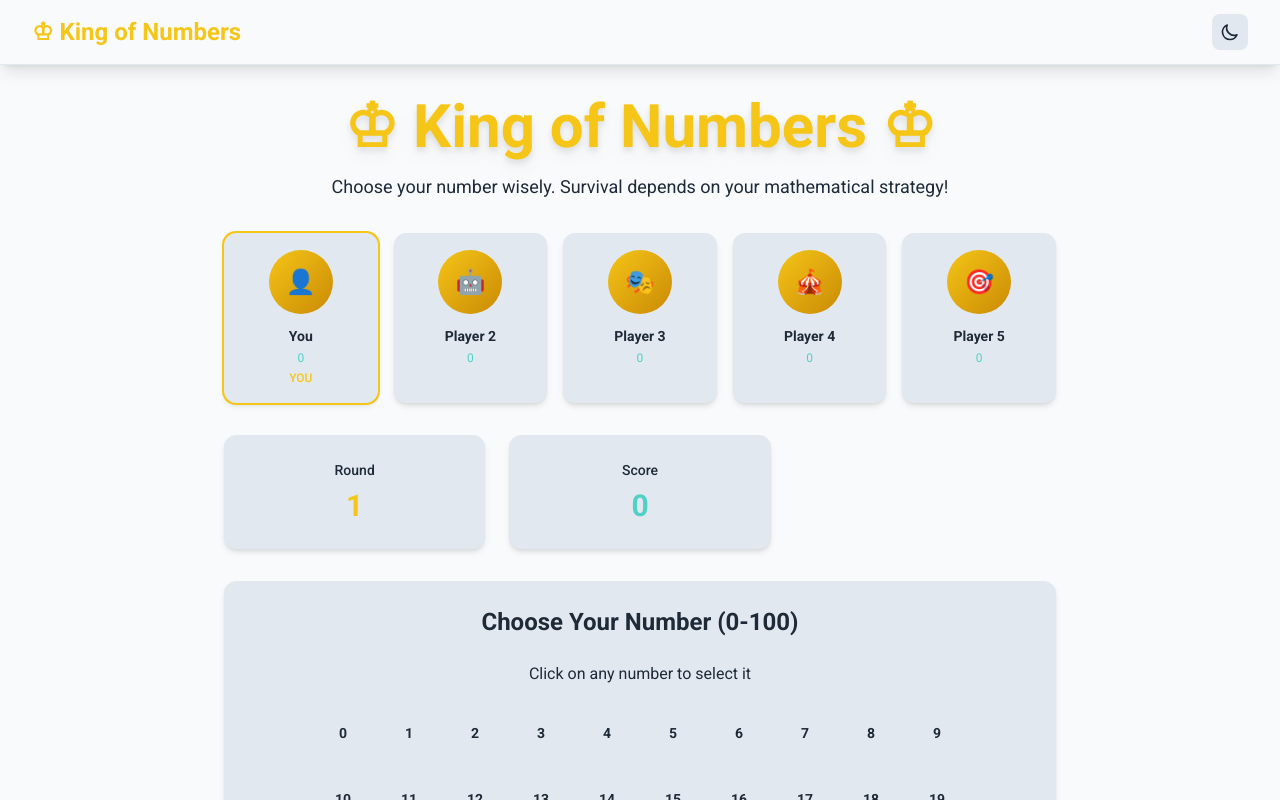
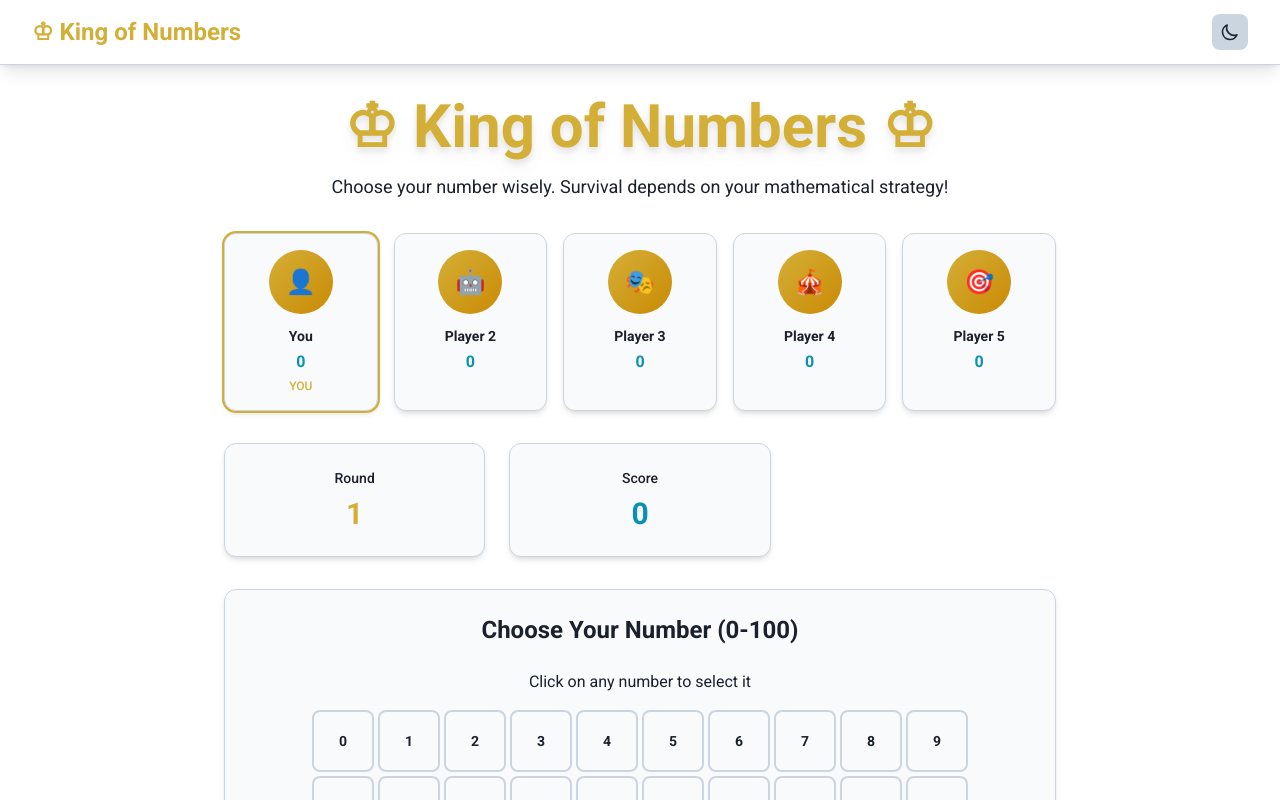
Before and after one commit to Nikolat27/king_of_numbers, a Nuxt app in the folder frontend/: page /game in a window 1280 px wide. Shown: the top 800 px of the page. Built offline with nearby package versions, Linux system fonts and the light colour scheme.

Commit message:
Changed the color pallete

```diff
--- a/frontend/pages/game.vue
+++ b/frontend/pages/game.vue
@@ -14,14 +14,14 @@
       <!-- Player Profiles -->
       <div class="grid grid-cols-5 gap-2 md:gap-4 mb-6 md:mb-8">
         <div v-for="(player, index) in players" :key="index"
-          class="card text-center transform hover:scale-105 transition-transform duration-300 p-2 md:p-4"
+          class="card text-center transform hover:scale-105 transition-transform duration-300 p-2 md:p-4 select-none cursor-default"
           :class="index === 0 ? 'ring-2 ring-gold' : ''">
           <div
             class="w-12 h-12 md:w-16 md:h-16 mx-auto mb-2 md:mb-3 rounded-full bg-gradient-to-br from-gold to-yellow-600 flex items-center justify-center text-lg md:text-2xl font-bold text-deep-navy">
             {{ player.avatar }}
           </div>
           <h4 class="font-bold text-text-primary text-xs md:text-sm mb-1 truncate">{{ player.name }}</h4>
-          <div class="text-xs text-text-secondary">
+          <div class="text-sm md:text-base text-text-secondary font-semibold">
             <span :class="player.score < 0 ? 'text-alert-red' : 'text-accent-cyan'">{{ player.score }}</span>
           </div>
           <div v-if="index === 0" class="text-xs text-gold font-medium mt-1">YOU</div>
--- a/frontend/tailwind.config.js
+++ b/frontend/tailwind.config.js
@@ -17,27 +17,27 @@ export default {
       colors: {
         // Primary Colors
         'deep-navy': '#1E2A38',
-        'gold': '#F5C518',
+        'gold': '#D4AF37',
         // Accent Colors
-        'accent-cyan': '#4FD1C5',
+        'accent-cyan': '#0891B2',
         'soft-white': '#F8FAFC',
-        'light-gray': '#E2E8F0',
+        'light-gray': '#CBD5E0',
         'alert-red': '#F56565',
         // Additional semantic colors for dark/light mode
         'bg-primary': {
-          light: '#F8FAFC',
+          light: '#FFFFFF',
           dark: '#1E2A38'
         },
         'bg-secondary': {
-          light: '#E2E8F0',
+          light: '#F8FAFC',
           dark: '#2D3748'
         },
         'text-primary': {
-          light: '#1E2A38',
+          light: '#1A202C',
           dark: '#F8FAFC'
         },
         'text-secondary': {
-          light: '#4A5568',
+          light: '#2D3748',
           dark: '#E2E8F0'
         }
       },
```
